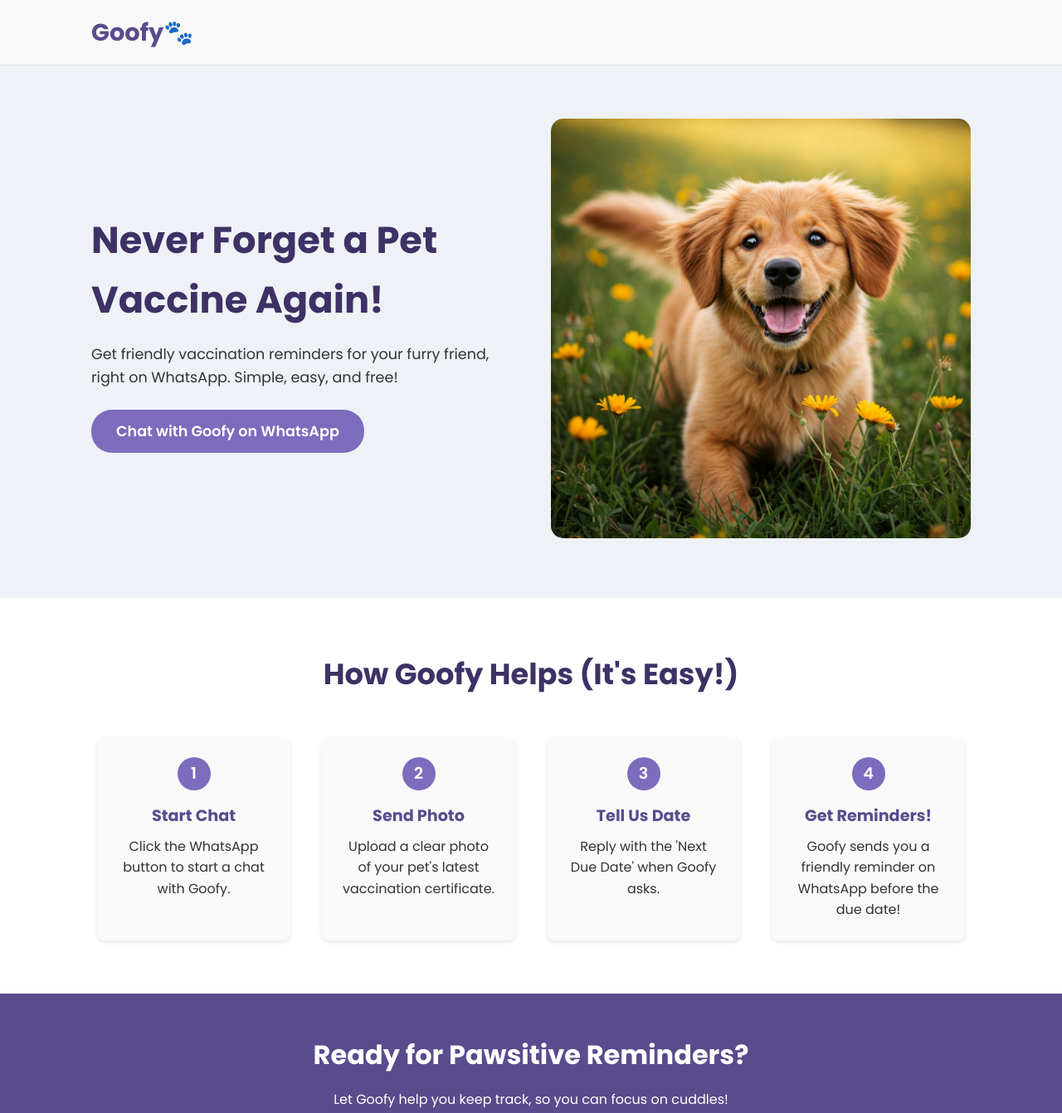
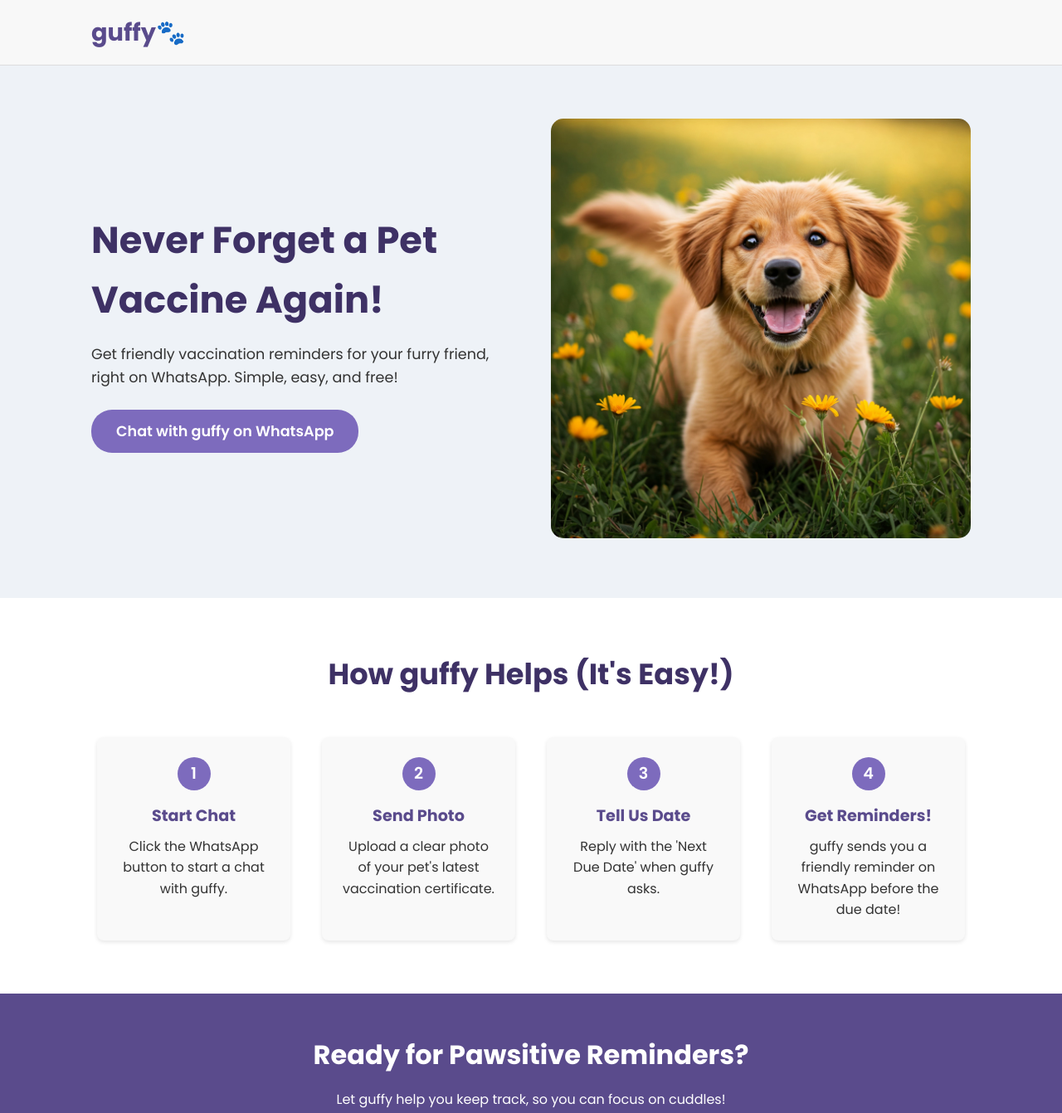
Before and after one commit to thakersamveg608/guffy, a plain HTML site: page index.html in a window 1280 px wide. Shown: the top 1342 px of the page at 83% size. Drawn offline with Linux system fonts and the light colour scheme.

Commit message:
Update from Goofy to guffy

```diff
--- a/index.html
+++ b/index.html
@@ -3,7 +3,7 @@
 <head>
     <meta charset="UTF-8">
     <meta name="viewport" content="width=device-width, initial-scale=1.0">
-    <title>Goofy - Pet Vaccine Reminders on WhatsApp</title>
+    <title>guffy - Pet Vaccine Reminders on WhatsApp</title>
     <link rel="stylesheet" href="style.css">
     <link rel="preconnect" href="https://fonts.googleapis.com">
     <link rel="preconnect" href="https://fonts.gstatic.com" crossorigin>
@@ -12,7 +12,7 @@
 <body>
     <header>
         <div class="container">
-            <div class="logo">Goofy🐾</div>
+            <div class="logo">guffy🐾</div>
             </div>
     </header>
 
@@ -22,7 +22,7 @@
                 <div class="hero-text">
                     <h1>Never Forget a Pet Vaccine Again!</h1>
                     <p>Get friendly vaccination reminders for your furry friend, right on WhatsApp. Simple, easy, and free!</p>
-                    <a href="https://wa.me/[YourWabaNumber]?text=Hi%20Goofy%2C%20I%20would%20like%20some%20help%20with%20maintaining%20my%20vaccination%20reports." class="cta-button" target="_blank" rel="noopener noreferrer">Chat with Goofy on WhatsApp</a>
+                    <a href="https://wa.me/[YourWabaNumber]?text=Hi%20guffy%2C%20I%20would%20like%20some%20help%20with%20maintaining%20my%20vaccination%20reports." class="cta-button" target="_blank" rel="noopener noreferrer">Chat with guffy on WhatsApp</a>
                 </div>
                 <div class="hero-image">
                     <img src="images/hero-pet.jpeg" alt="Cute dog looking at phone" style="max-width: 100%; height: auto; /* Placeholder styling */">
@@ -32,12 +32,12 @@
 
         <section id="how-it-works" class="how-it-works">
             <div class="container">
-                <h2>How Goofy Helps (It's Easy!)</h2>
+                <h2>How guffy Helps (It's Easy!)</h2>
                 <div class="steps">
                     <div class="step">
                         <div class="step-icon">1</div>
                         <h3>Start Chat</h3>
-                        <p>Click the WhatsApp button to start a chat with Goofy.</p>
+                        <p>Click the WhatsApp button to start a chat with guffy.</p>
                     </div>
                     <div class="step">
                         <div class="step-icon">2</div>
@@ -47,12 +47,12 @@
                     <div class="step">
                         <div class="step-icon">3</div>
                         <h3>Tell Us Date</h3>
-                        <p>Reply with the 'Next Due Date' when Goofy asks.</p>
+                        <p>Reply with the 'Next Due Date' when guffy asks.</p>
                     </div>
                     <div class="step">
                         <div class="step-icon">4</div>
                         <h3>Get Reminders!</h3>
-                        <p>Goofy sends you a friendly reminder on WhatsApp before the due date!</p>
+                        <p>guffy sends you a friendly reminder on WhatsApp before the due date!</p>
                     </div>
                 </div>
             </div>
@@ -61,8 +61,8 @@
          <section class="cta-section">
              <div class="container">
                  <h2>Ready for Pawsitive Reminders?</h2>
-                 <p>Let Goofy help you keep track, so you can focus on cuddles!</p>
-                 <a href="https://wa.me/[YourWabaNumber]?text=Hi%20Goofy%2C%20I%20would%20like%20some%20help%20with%20maintaining%20my%20vaccination%20reports." class="cta-button" target="_blank" rel="noopener noreferrer">Start Chat on WhatsApp</a>
+                 <p>Let guffy help you keep track, so you can focus on cuddles!</p>
+                 <a href="https://wa.me/[YourWabaNumber]?text=Hi%20guffy%2C%20I%20would%20like%20some%20help%20with%20maintaining%20my%20vaccination%20reports." class="cta-button" target="_blank" rel="noopener noreferrer">Start Chat on WhatsApp</a>
              </div>
          </section>
 
```
Also changed, not shown: privacy.html (+2 -2 lines).
